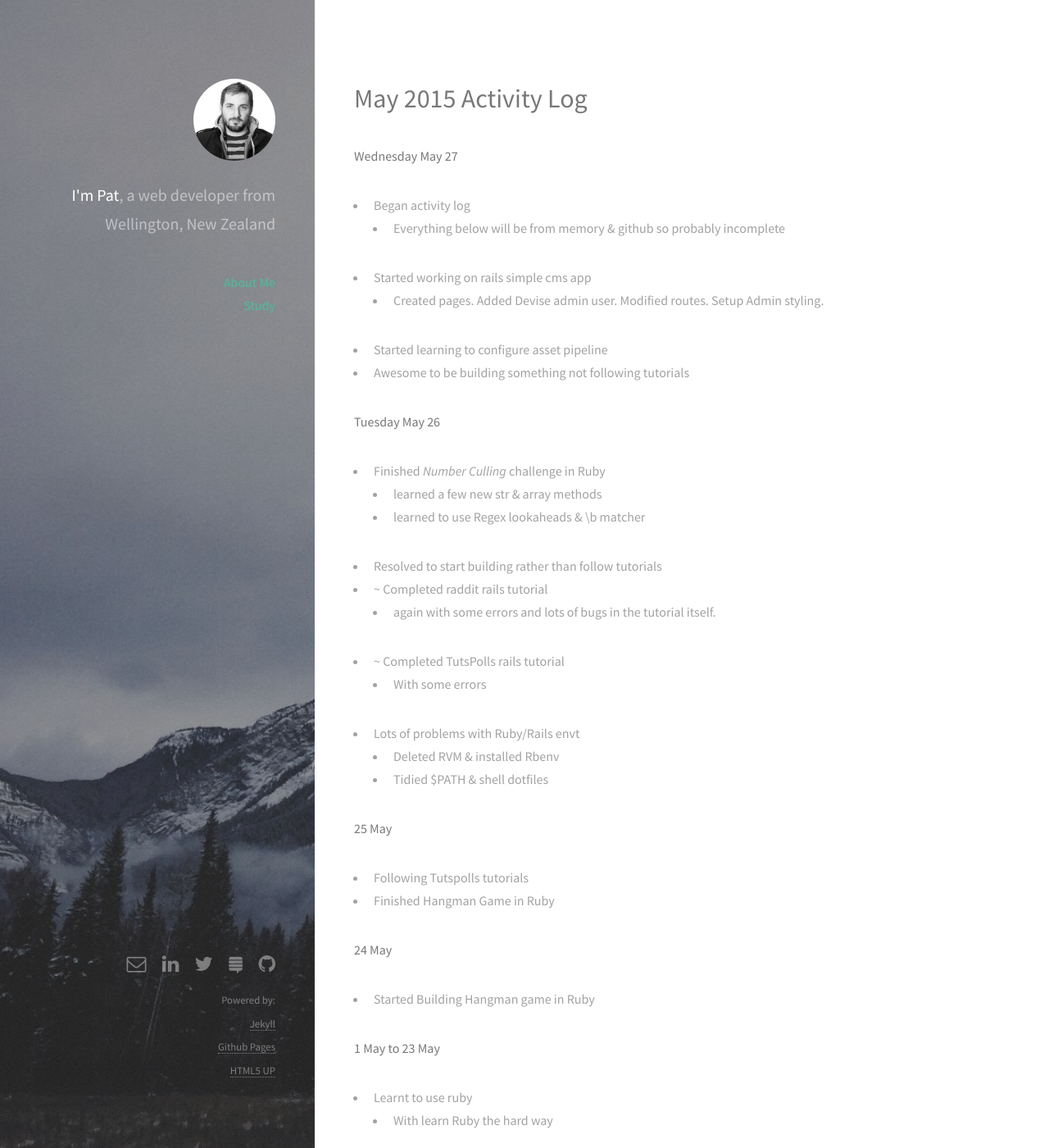
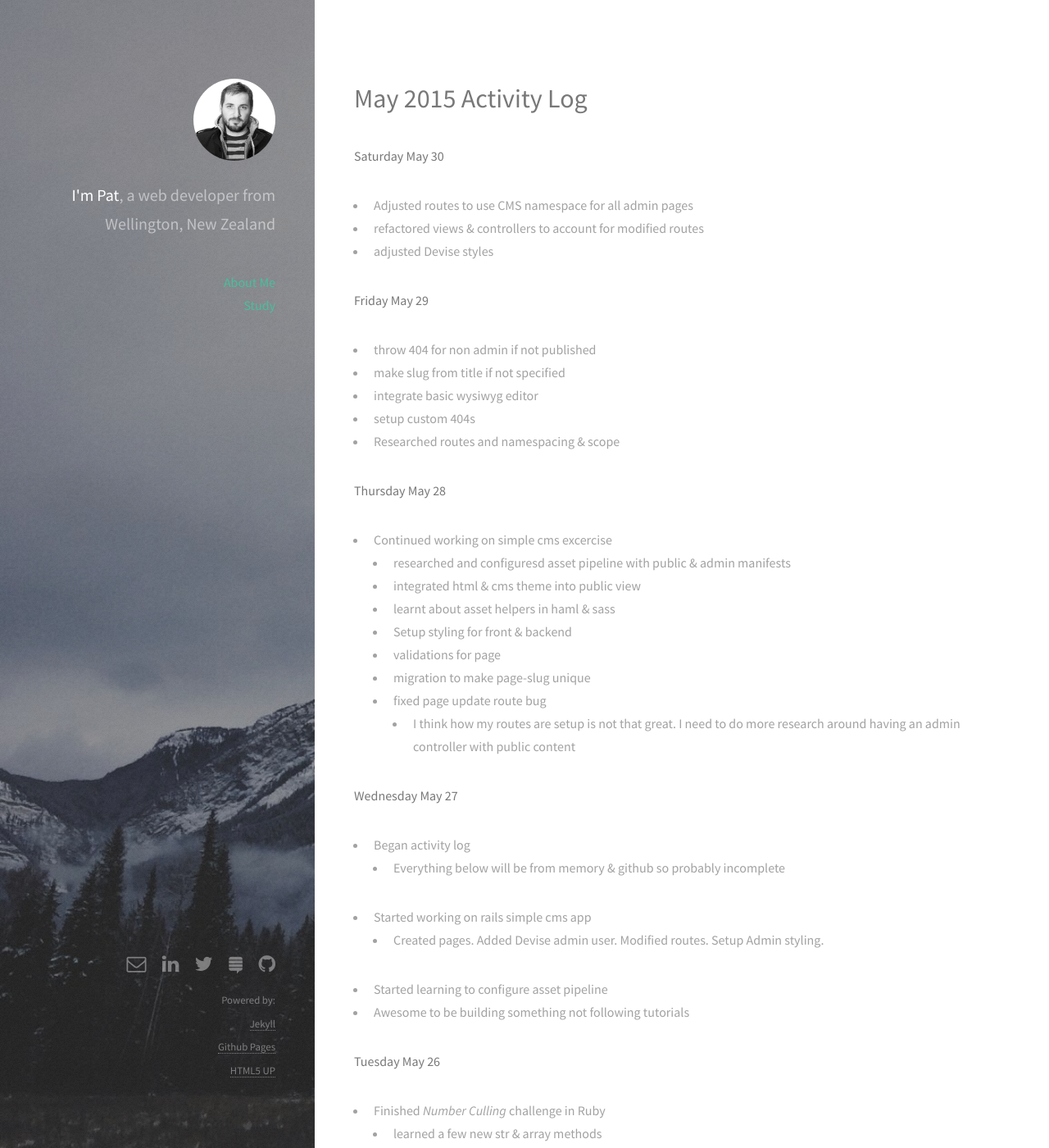
Before and after one commit to pjho/pjho.github.io, a Jekyll site: the page built from page_activity_may.md, in a window 1280 px wide and 1400 px high. Shown: the whole window at 82% size. Built offline with Jekyll 4.4.1, drawn with Linux system fonts in a browser that asks for light colours; Markdown is read by kramdown in place of the engine named in the settings.

Commit message:
added activity

```diff
--- a/page_activity_may.md
+++ b/page_activity_may.md
@@ -3,6 +3,33 @@ layout: page
 title:  "May 2015 Activity Log"
 permalink: /activity/2015/may/
 ---
+**Saturday May 30**
+
+* Adjusted routes to use CMS namespace for all admin pages
+* refactored views & controllers to account for modified routes
+* adjusted Devise styles
+
+**Friday May 29**
+
+* throw 404 for non admin if not published
+* make slug from title if not specified
+* integrate basic wysiwyg editor
+* setup custom 404s
+* Researched routes and namespacing & scope
+
+
+**Thursday May 28**
+
+* Continued working on simple cms excercise
+	* researched and configuresd asset pipeline with public & admin manifests
+	* integrated html & cms theme into public view
+	* learnt about asset helpers in haml & sass
+	* Setup styling for front & backend
+	* validations for page
+	* migration to make page-slug unique
+	* fixed page update route bug
+		* I think how my routes are setup is not that great. I need to do more research around having an admin controller with public content
+
 
 **Wednesday May 27**
 
```
